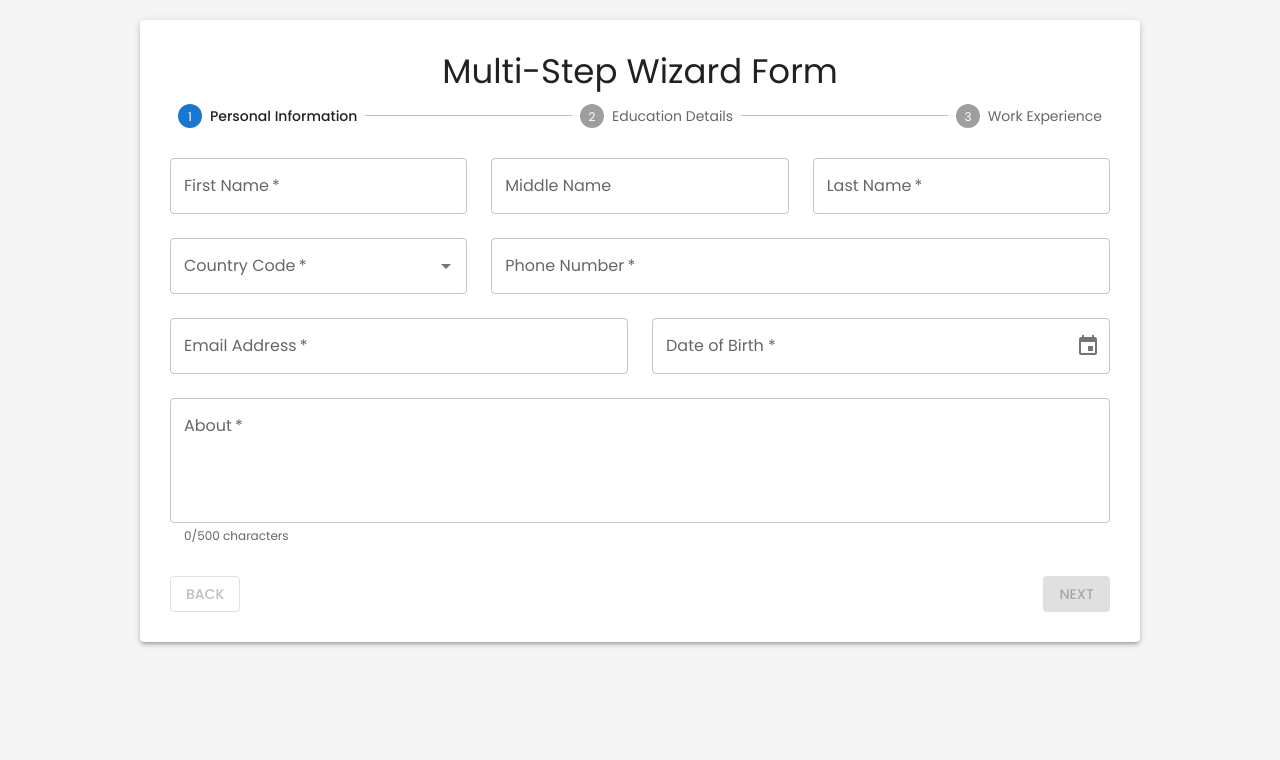
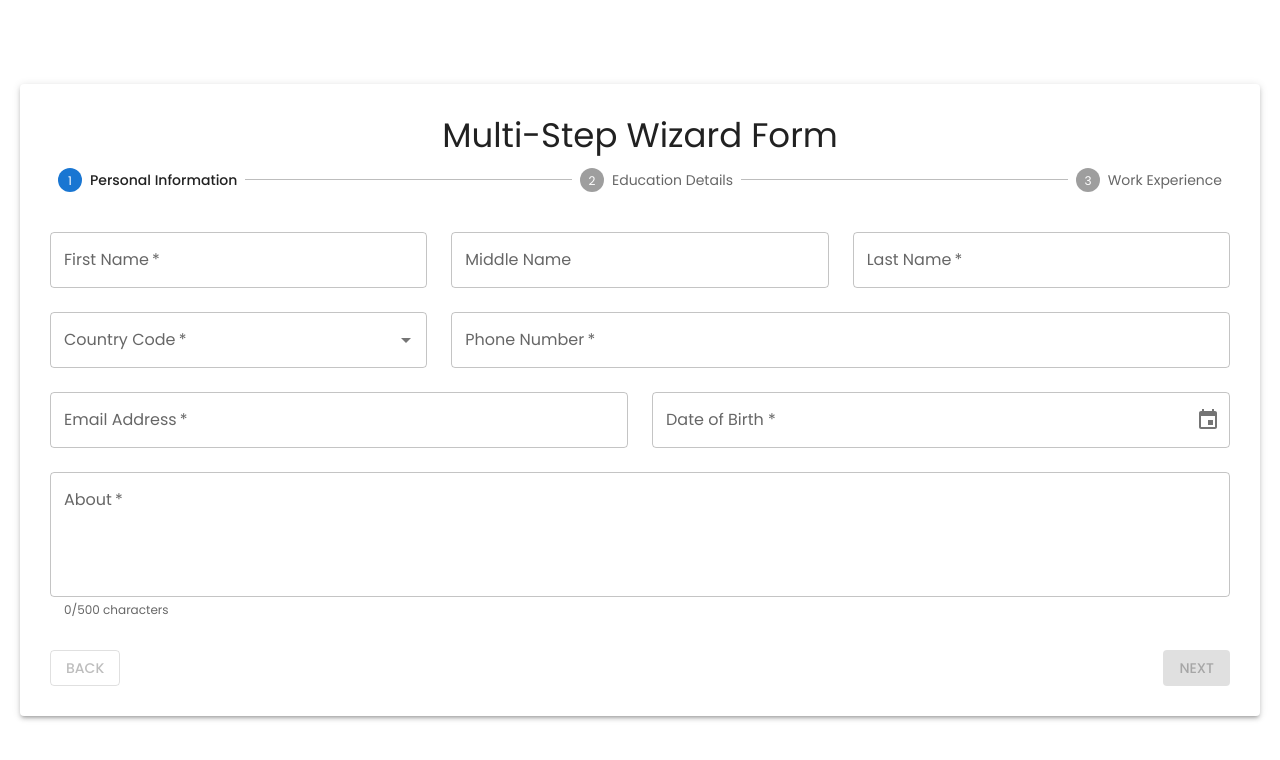
Before and after one commit to Aryanlanghanoja/Multi_Step_Wizard_React, a React (Vite) app: page / in a window 1280 px wide. Shown: the top 760 px of the page. Built offline with nearby package versions, Linux system fonts and the light colour scheme.

Commit message:
Added Reusable Date Component and Fixed the Error Display Bugs

```diff
--- a/src/components/EditSubmission/EditSubmission.tsx
+++ b/src/components/EditSubmission/EditSubmission.tsx
@@ -12,6 +12,7 @@ import {
   Alert,
   CircularProgress,
 } from '@mui/material';
+import dayjs from 'dayjs';
 import {
   ArrowBack as ArrowBackIcon,
   Save as SaveIcon,
@@ -333,6 +334,7 @@ const EditSubmission = () => {
             onChange={handleEducationChange}
             onBlur={() => {}}
             onEducationTypeChange={handleEducationTypeChange}
+            birthYear={formData.personalInfo.dateOfBirth ? dayjs(formData.personalInfo.dateOfBirth, 'DD/MM/YYYY').year().toString() : undefined}
           />
         );
       case 2:
--- /dev/null
+++ b/src/components/InputField/DateInput.tsx
@@ -0,0 +1,107 @@
+import { DatePicker } from '@mui/x-date-pickers/DatePicker';
+import { LocalizationProvider } from '@mui/x-date-pickers/LocalizationProvider';
+import { AdapterDayjs } from '@mui/x-date-pickers/AdapterDayjs';
+import dayjs, { Dayjs } from 'dayjs';
+import customParseFormat from 'dayjs/plugin/customParseFormat';
+
+dayjs.extend(customParseFormat);
+
+interface DateInputProps {
+  label: string;
+  value: string;
+  error?: string;
+  success?: boolean;
+  required?: boolean;
+  onChange?: (value: string) => void;
+  onBlur?: () => void;
+  format?: string;
+  disableFuture?: boolean;
+  disablePast?: boolean;
+  minDate?: Dayjs;
+  maxDate?: Dayjs;
+  shouldDisableDate?: (date: Dayjs) => boolean;
+}
+
+const parseDate = (dateString: string): Dayjs | null => {
+  if (!dateString || dateString.trim() === '') return null;
+
+  // Try DD/MM/YYYY format first
+  if (dayjs(dateString, 'DD/MM/YYYY', true).isValid()) {
+    return dayjs(dateString, 'DD/MM/YYYY');
+  }
+
+  // Try YYYY-MM-DD format
+  if (dayjs(dateString, 'YYYY-MM-DD', true).isValid()) {
+    return dayjs(dateString, 'YYYY-MM-DD');
+  }
+
+  // Try other common formats or fallback to dayjs parsing
+  const parsed = dayjs(dateString);
+  return parsed.isValid() ? parsed : null;
+};
+
+const DateInput = ({
+  label,
+  value,
+  error,
+  success = false,
+  required = false,
+  onChange,
+  onBlur,
+  format = 'DD/MM/YYYY',
+  disableFuture = false,
+  disablePast = false,
+  minDate,
+  maxDate,
+  shouldDisableDate,
+  ...props
+}: DateInputProps) => {
+  const parsedValue = parseDate(value);
+
+  const handleDateChange = (date: Dayjs | null) => {
+    const formattedDate = date ? date.format(format) : '';
+    if (onChange) {
+      onChange(formattedDate);
+    }
+  };
+
+  const handleBlur = () => {
+    if (onBlur) {
+      onBlur();
+    }
+  };
+
+  const getFieldColor = () => {
+    if (error) return 'error';
+    if (success) return 'success';
+    return undefined;
+  };
+
+  return (
+    <LocalizationProvider dateAdapter={AdapterDayjs}>
+      <DatePicker
+        label={required ? `${label} *` : label}
+        value={parsedValue}
+        onChange={handleDateChange}
+        format={format}
+        disableFuture={disableFuture}
+        disablePast={disablePast}
+        minDate={minDate}
+        maxDate={maxDate}
+        shouldDisableDate={shouldDisableDate}
+        slotProps={{
+          textField: {
+            fullWidth: true,
+            error: !!error,
+            helperText: error,
+            color: getFieldColor(),
+            onBlur: handleBlur,
+          },
+        }}
+        {...props}
+      />
+    </LocalizationProvider>
+  );
+};
+
+export default DateInput;
--- a/src/components/Wizard/Steps/PersonalInfoStep.tsx
+++ b/src/components/Wizard/Steps/PersonalInfoStep.tsx
@@ -1,28 +1,10 @@
 import { Box, Grid, TextField } from '@mui/material';
-import { DatePicker } from '@mui/x-date-pickers/DatePicker';
-import { LocalizationProvider } from '@mui/x-date-pickers/LocalizationProvider';
-import { AdapterDayjs } from '@mui/x-date-pickers/AdapterDayjs';
-import dayjs, { Dayjs } from 'dayjs';
-import customParseFormat from 'dayjs/plugin/customParseFormat';
+import dayjs from 'dayjs';
 import type { PersonalInfo, PersonalInfoErrors } from '../../../types';
 import { COUNTRY_CODES } from '../../../utils/constants';
 import InputField from '../../InputField/InputField';
 import SelectField from '../../InputField/SelectField';
-
-dayjs.extend(customParseFormat);
-
-const parseDate = (dateString: string): Dayjs | null => {
-  if (!dateString) return null;
-  if (dayjs(dateString, 'DD/MM/YYYY', true).isValid()) {
-    return dayjs(dateString, 'DD/MM/YYYY');
-  }
-
-  if (dayjs(dateString, 'YYYY-MM-DD', true).isValid()) {
-    return dayjs(dateString, 'YYYY-MM-DD');
-  }
-
-  return dayjs(dateString);
-};
+import DateInput from '../../InputField/DateInput';
 
 interface PersonalInfoStepProps {
   data: PersonalInfo;
@@ -58,14 +40,13 @@ const PersonalInfoStep = ({ data, errors, touched = {}, onChange, onBlur }: Pers
     return !!touched[field] && !errors[field as keyof typeof errors];
   };
 
-  const handleDateChange = (date: Dayjs | null) => {
-    onChange('dateOfBirth', date ? date.format('DD/MM/YYYY') : '');
-    onBlur('dateOfBirth');
-  };
+  // const handleDateChange = (date: Dayjs | null) => {
+  //   onChange('dateOfBirth', date ? date.format('DD/MM/YYYY') : '');
+  //   onBlur('dateOfBirth');
+  // };
 
   return (
-    <LocalizationProvider dateAdapter={AdapterDayjs}>
-      <Box sx={{ mt: 2 }}>
+    <Box sx={{ mt: 2 }}>
         <Grid container spacing={3}>
           <Grid size={{ xs: 12, md: 4 }}>
             <InputField
@@ -164,25 +145,19 @@ const PersonalInfoStep = ({ data, errors, touched = {}, onChange, onBlur }: Pers
           </Grid>
 
           <Grid size={{ xs: 12, md: 6 }}>
-            <DatePicker
-              label="Date of Birth *"
-              value={parseDate(data.dateOfBirth)}
-              onChange={handleDateChange}
-              format="DD/MM/YYYY"
+            <DateInput
+              label="Date of Birth"
+              value={data.dateOfBirth}
+              error={errors.dateOfBirth}
+              success={isSuccess('dateOfBirth')}
+              required
+              onChange={(value) => onChange('dateOfBirth', value)}
+              onBlur={() => onBlur('dateOfBirth')}
               disableFuture
               maxDate={dayjs().subtract(1, 'day')}
               shouldDisableDate={(date) =>
                 date.isSame(dayjs(), 'day') || date.isAfter(dayjs())
               }
-              slotProps={{
-                textField: {
-                  fullWidth: true,
-                  error: !!errors.dateOfBirth,
-                  helperText: errors.dateOfBirth,
-                  color: isSuccess('dateOfBirth') ? 'success' : undefined,
-                  onBlur: () => onBlur('dateOfBirth'),
-                },
-              }}
             />
           </Grid>
 
@@ -204,7 +179,6 @@ const PersonalInfoStep = ({ data, errors, touched = {}, onChange, onBlur }: Pers
           </Grid>
         </Grid>
       </Box>
-    </LocalizationProvider>
   );
 };
 
--- a/src/components/Wizard/Steps/WorkExperienceStep.tsx
+++ b/src/components/Wizard/Steps/WorkExperienceStep.tsx
@@ -10,19 +10,16 @@ import {
   TextField,
   Chip,
 } from '@mui/material';
-import { DatePicker } from '@mui/x-date-pickers/DatePicker';
-import { LocalizationProvider } from '@mui/x-date-pickers/LocalizationProvider';
-import { AdapterDayjs } from '@mui/x-date-pickers/AdapterDayjs';
-import dayjs, { Dayjs } from 'dayjs';
-import customParseFormat from 'dayjs/plugin/customParseFormat';
+import dayjs from 'dayjs';
 import AddIcon from '@mui/icons-material/Add';
 import DeleteIcon from '@mui/icons-material/Delete';
 import type { WorkExperience, WorkExperienceErrors, JobEntry } from '../../../types';
 import { JOB_TYPE_OPTIONS, SKILLS_OPTIONS } from '../../../utils/constants';
 import InputField from '../../InputField/InputField';
 import SelectField from '../../InputField/SelectField';
+import DateInput from '../../InputField/DateInput';
 
-dayjs.extend(customParseFormat);
+
 
 interface WorkExperienceStepProps {
   data: WorkExperience;
@@ -48,18 +45,18 @@ interface WorkExperienceStepProps {
   onBlur: (field: keyof WorkExperience) => void;
 }
 
-const parseDate = (dateString: string): Dayjs | null => {
-  if (!dateString) return null;
-  if (dayjs(dateString, 'DD/MM/YYYY', true).isValid()) {
-    return dayjs(dateString, 'DD/MM/YYYY');
-  }
+// const parseDate = (dateString: string): Dayjs | null => {
+//   if (!dateString) return null;
+//   if (dayjs(dateString, 'DD/MM/YYYY', true).isValid()) {
+//     return dayjs(dateString, 'DD/MM/YYYY');
+//   }
 
-  if (dayjs(dateString, 'YYYY-MM-DD', true).isValid()) {
-    return dayjs(dateString, 'YYYY-MM-DD');
-  }
+//   if (dayjs(dateString, 'YYYY-MM-DD', true).isValid()) {
+//     return dayjs(dateString, 'YYYY-MM-DD');
+//   }
 
-  return dayjs(dateString);
-};
+//   return dayjs(dateString);
+// };
 
 const WorkExperienceStep = ({
   data,
@@ -73,15 +70,7 @@ const WorkExperienceStep = ({
   onRemoveJob,
   onBlur,
 }: WorkExperienceStepProps) => {
-  const handleDateChange = (field: keyof WorkExperience, date: Dayjs | null) => {
-    onChange(field, date ? date.format('DD/MM/YYYY') : '');
-    onBlur(field);
-  };
 
-  const handleJobDateChange = (jobId: string, field: 'startDate' | 'endDate', date: Dayjs | null) => {
-    onJobChange(jobId, field, date ? date.format('DD/MM/YYYY') : '');
-    onJobBlur(jobId, field);
-  };
 
   const validateRequired = (value: string): string | undefined => {
     if (!value || (typeof value === 'string' && !value.trim())) {
@@ -108,8 +97,7 @@ const WorkExperienceStep = ({
   };
 
   return (
-    <LocalizationProvider dateAdapter={AdapterDayjs}>
-      <Box sx={{ mt: 2 }}>
+    <Box sx={{ mt: 2 }}>
         <Grid container spacing={3}>
           <Grid size={{ xs: 12, md: 6 }}>
             <InputField
@@ -190,39 +178,27 @@ const WorkExperienceStep = ({
 
             <Grid container spacing={2}>
               <Grid size={{ xs: 12, md: 6 }}>
-                <DatePicker
-                  label="Start Date *"
-                  value={parseDate(job.startDate)}
-                  onChange={(date) => handleJobDateChange(job.id, 'startDate', date)}
-                  format="DD/MM/YYYY"
-                  onClose={() => onJobBlur(job.id, 'startDate')}
-              slotProps={{
-                textField: {
-                  fullWidth: true,
-                  error: !!errors.jobs?.[job.id]?.startDate,
-                  helperText: errors.jobs?.[job.id]?.startDate,
-                  color: isJobSuccess(job.id, 'startDate') ? 'success' : undefined,
-                  onBlur: () => onJobBlur(job.id, 'startDate'),
-                },
-              }}
+                <DateInput
+                  label="Start Date"
+                  value={job.startDate}
+                  error={errors.jobs?.[job.id]?.startDate}
+                  success={isJobSuccess(job.id, 'startDate')}
+                  required
+                  onChange={(value) => onJobChange(job.id, 'startDate', value)}
+                  onBlur={() => onJobBlur(job.id, 'startDate')}
                 />
               </Grid>
 
               <Grid size={{ xs: 12, md: 6 }}>
-                <DatePicker
-                  label="End Date *"
-                  value={parseDate(job.endDate)}
-                  onChange={(date) => handleJobDateChange(job.id, 'endDate', date)}
-                  minDate={job.startDate ? parseDate(job.startDate) || undefined : undefined}
-                  format="DD/MM/YYYY"
-                  onClose={() => onJobBlur(job.id, 'endDate')}
-                  slotProps={{
-                    textField: {
-                      fullWidth: true,
-                      error: !!errors.jobs?.[job.id]?.endDate,
-                      helperText: errors.jobs?.[job.id]?.endDate,
-                    },
-                  }}
+                <DateInput
+                  label="End Date"
+                  value={job.endDate}
+                  error={errors.jobs?.[job.id]?.endDate}
+                  success={isJobSuccess(job.id, 'endDate')}
+                  required
+                  onChange={(value) => onJobChange(job.id, 'endDate', value)}
+                  onBlur={() => onJobBlur(job.id, 'endDate')}
+                  minDate={job.startDate ? dayjs(job.startDate, 'DD/MM/YYYY') : undefined}
                 />
               </Grid>
 
@@ -251,6 +227,21 @@ const WorkExperienceStep = ({
                   required
                   onBlur={() => onJobBlur(job.id, 'type')}
                   validateOnChange
+                />
+              </Grid>
+
+              <Grid size={{ xs: 12 }}>
+                <InputField
+                  label="Company Name"
+                  value={job.organization}
+                  onChange={(value) => onJobChange(job.id , 'organization', value)}
+                  onBlur={() => onJobBlur(job.id , 'organization')}
+                  error={errors.jobs?.[job.id]?.organization}
+                  success={isJobSuccess(job.id , 'organization')}
+                  required
+                  tooltip="Enter the Company Name"
+                  validateOnChange
+                  immediateValidation={validateRequired}
                 />
               </Grid>
 
@@ -318,27 +309,19 @@ const WorkExperienceStep = ({
           </Grid>
 
           <Grid size={{ xs: 12, md: 4 }}>
-            <DatePicker
-              label="Available From *"
-              value={parseDate(data.availableFrom)}
-              onChange={(date) => handleDateChange('availableFrom', date)}
-              format="DD/MM/YYYY"
+            <DateInput
+              label="Available From"
+              value={data.availableFrom}
+              error={errors.availableFrom}
+              success={isSuccess('availableFrom')}
+              required
+              onChange={(value) => onChange('availableFrom', value)}
+              onBlur={() => onBlur('availableFrom')}
               minDate={dayjs().subtract(1, 'day')}
-              onClose={() => onBlur('availableFrom')}
-              slotProps={{
-                textField: {
-                  fullWidth: true,
-                  error: !!errors.availableFrom,
-                  helperText: errors.availableFrom,
-                  color: isSuccess('availableFrom') ? 'success' : undefined,
-                  onBlur: () => onBlur('availableFrom'),
-                },
-              }}
             />
           </Grid>
         </Grid>
       </Box>
-    </LocalizationProvider>
   );
 };
 
--- a/src/components/Wizard/Wizard.module.css
+++ b/src/components/Wizard/Wizard.module.css
@@ -1,22 +1,26 @@
 .wizard {
-    height: 100vh;
+    /* height: 100vh; */
     width: 100vw;
-    background-color: #f5f5f5;
+    /* background-color: #f5f5f5; */
     padding: 20px;
     box-sizing: border-box;
     overflow-y: auto;
 }
 
+.formTitle {
+    margin-bottom: 40px;
+}
+
 .wizardContainer {
     width: 100%;
-    max-width: 1000px;
+    max-width: 1500px;
     margin: 0 auto;
     padding: 30px;
     box-sizing: border-box;
 }
 
 .stepper {
-    margin-bottom: 30px;
+    margin-bottom: 40px;
 }
 
 .stepContent {
--- a/src/index.css
+++ b/src/index.css
@@ -28,6 +28,10 @@ body {
   width: 100vw;
   height: 100vh;
   overflow-x: hidden;
+  display: flex;
+  align-items: center;
+  justify-content: center;
+  vertical-align: middle;
 }
 
 h1 {
--- a/src/types/index.ts
+++ b/src/types/index.ts
@@ -52,6 +52,7 @@ export interface JobEntry {
   designation: string;
   type: JobType;
   description: string;
+  organization: string;
 }
 
 export interface WorkExperience {
@@ -109,6 +110,7 @@ export interface JobEntryErrors {
   startDate?: string;
   endDate?: string;
   designation?: string;
+  organization?: string;
   type?: string;
   description?: string;
 }
--- a/src/utils/print.ts
+++ b/src/utils/print.ts
@@ -324,7 +324,11 @@ export const printSubmission = (submission: FormData): void => {
               <div class="field-label">Duration</div>
               <div class="field-value">${formatDate(job.startDate)} - ${formatDate(job.endDate)}</div>
             </div>
-            <div class="field full-width">
+            <div class="field">
+              <div class="field-label">Organization</div>
+              <div class="field-value">${job.organization || "N/A"}</div>
+            </div>
+            <div class="field">
               <div class="field-label">Description</div>
               <div class="field-value">${job.description || "N/A"}</div>
             </div>
```
Also changed, not shown: src/components/InputField/InputField.tsx (+9 -15 lines), src/components/InputField/SelectField.tsx (+11 -6 lines), src/components/Wizard/Wizard.tsx (+35 -1 lines), src/utils/constants.ts (+7 -7 lines).
